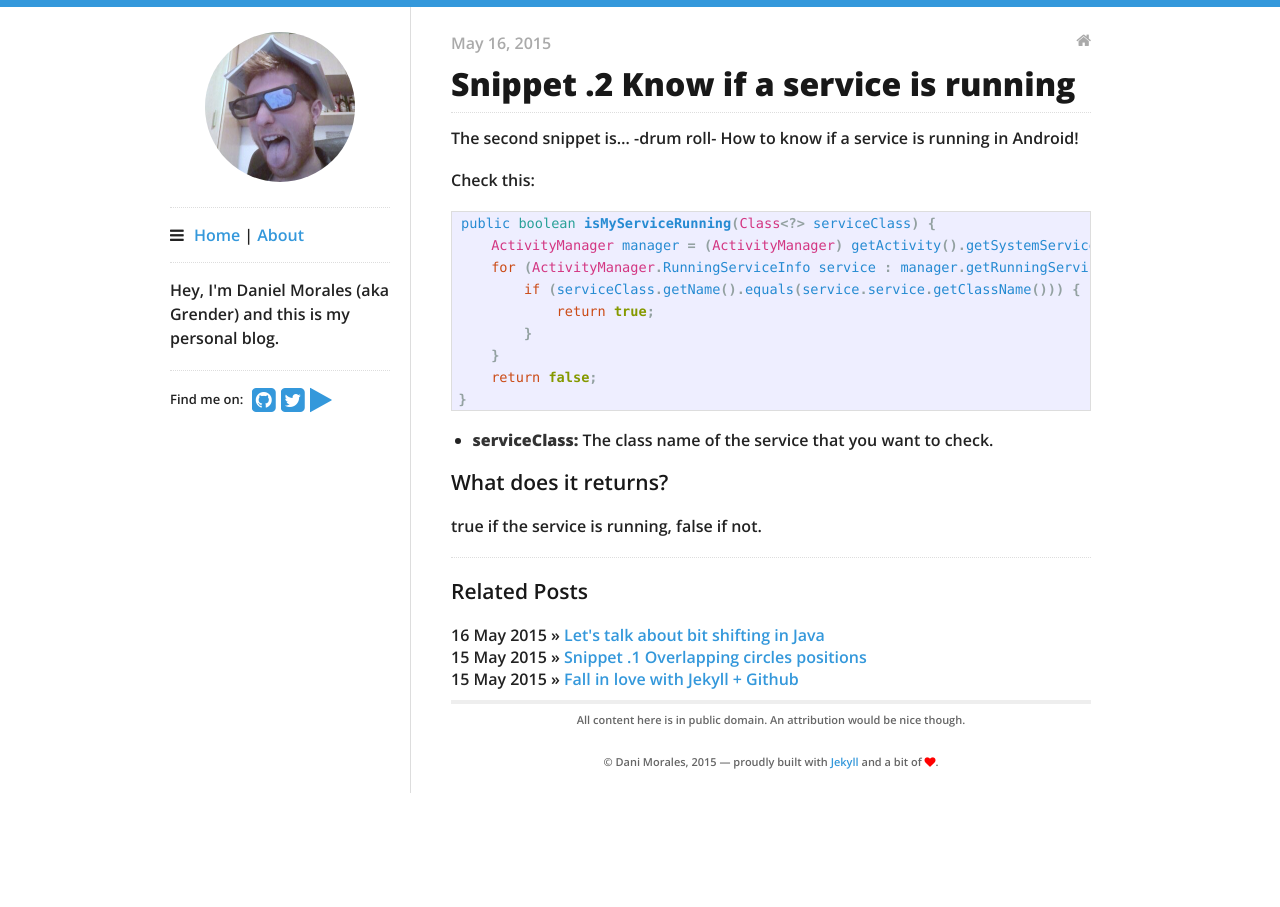
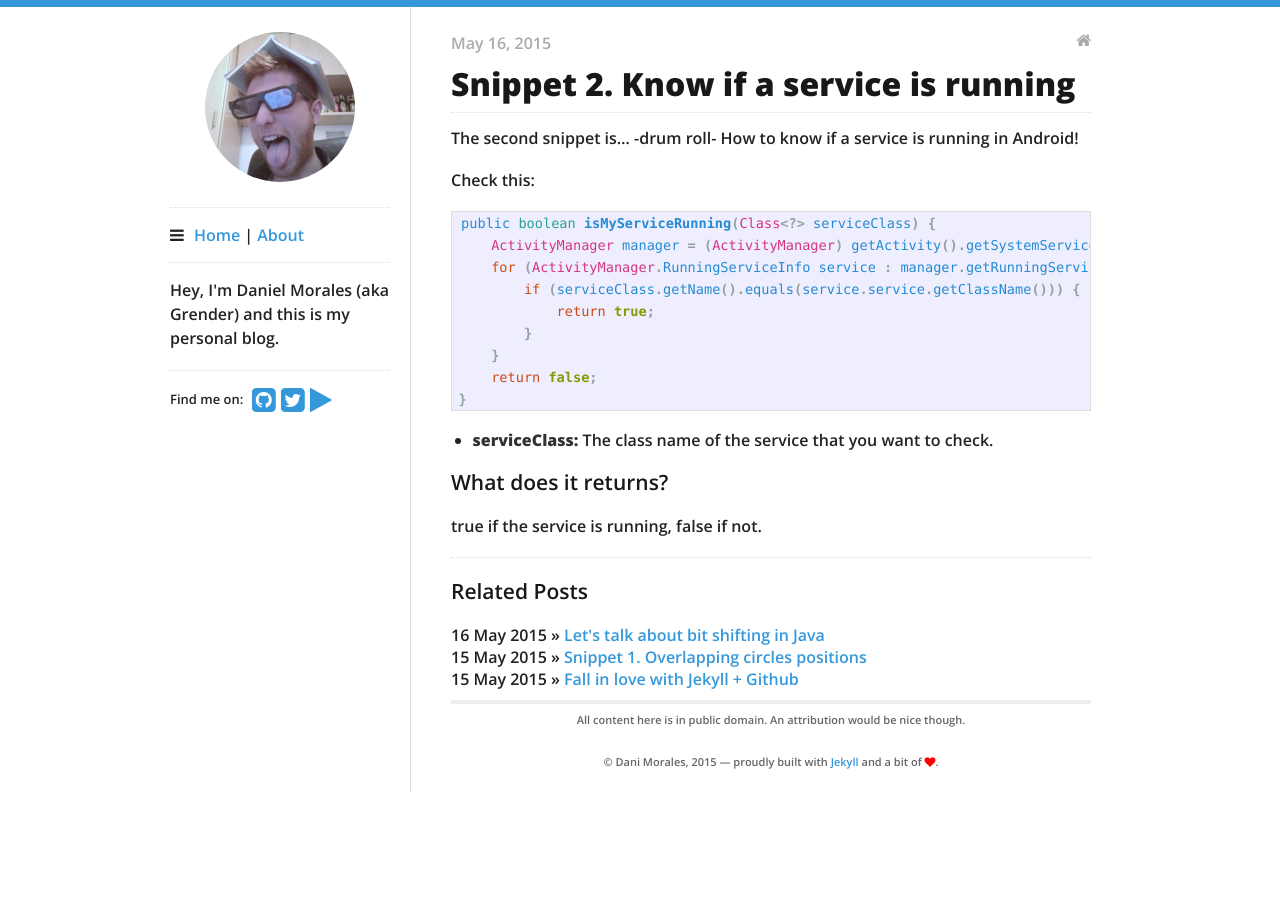
Before and after one commit to GrenderG/grenderg.github.io, a Jekyll site: the page built from _posts/2015-05-16-snippet_2_is_service_running.markdown, in a window 1280 px wide. Built offline with Jekyll 4.4.1, drawn with Linux system fonts in a browser that asks for light colours; nearby versions of some CDN libraries.

Commit message:
Changed a numbers.

```diff
--- a/_posts/2015-05-14-snippet_1_overlapping_circles.markdown
+++ b/_posts/2015-05-14-snippet_1_overlapping_circles.markdown
@@ -1,6 +1,6 @@
 ---
 layout: post
-title: "Snippet .1 Overlapping circles positions"
+title: "Snippet 1. Overlapping circles positions"
 date: 2015-05-15 19:12:00
 description: Get the overlapping circles positions the easy-way.
 categories:
--- a/_posts/2015-05-16-snippet_2_is_service_running.markdown
+++ b/_posts/2015-05-16-snippet_2_is_service_running.markdown
@@ -1,6 +1,6 @@
 ---
 layout: post
-title: "Snippet .2 Know if a service is running"
+title: "Snippet 2. Know if a service is running"
 date: 2015-05-16 17:31:00
 description: Simple way to know if a service is running in Android.
 categories:
```
